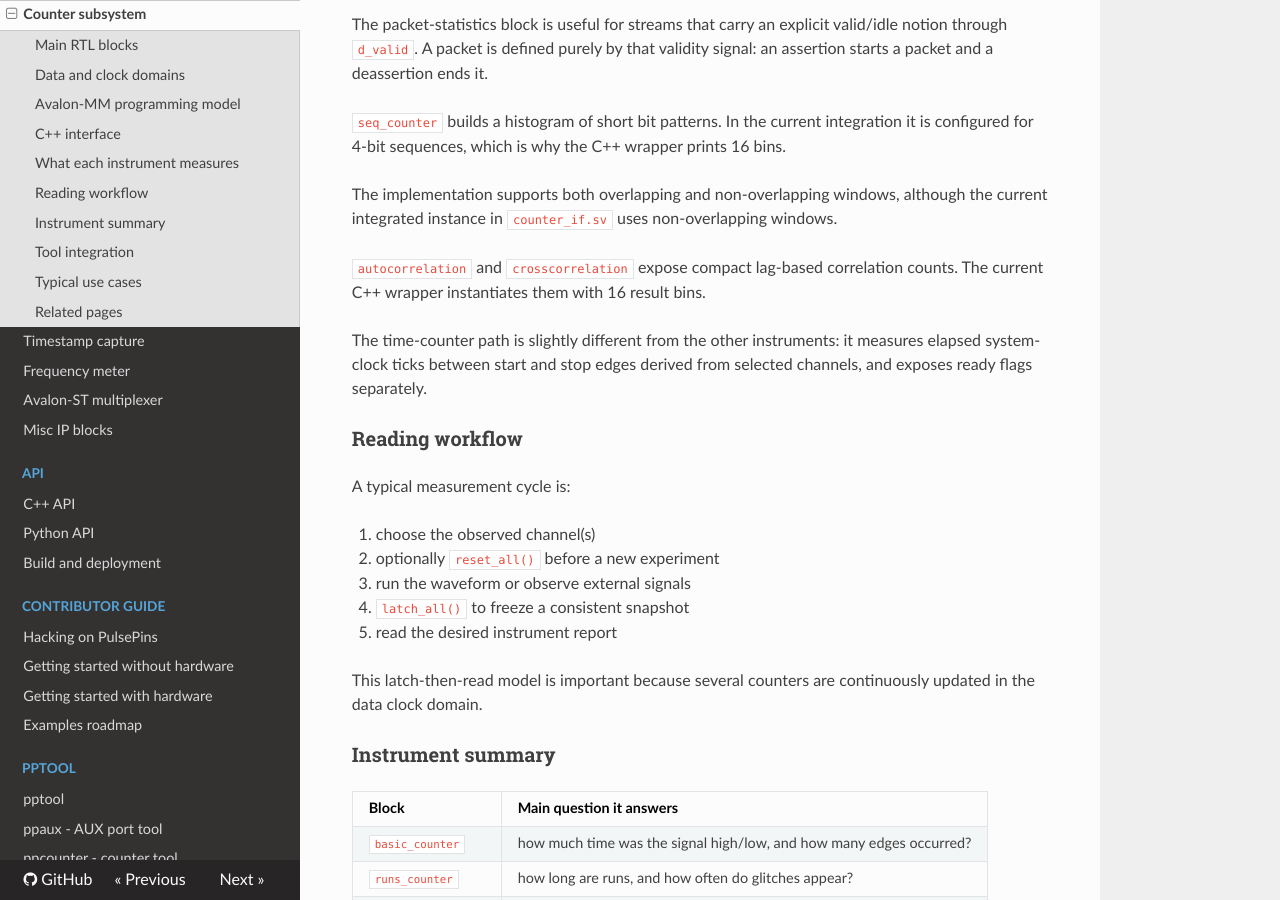
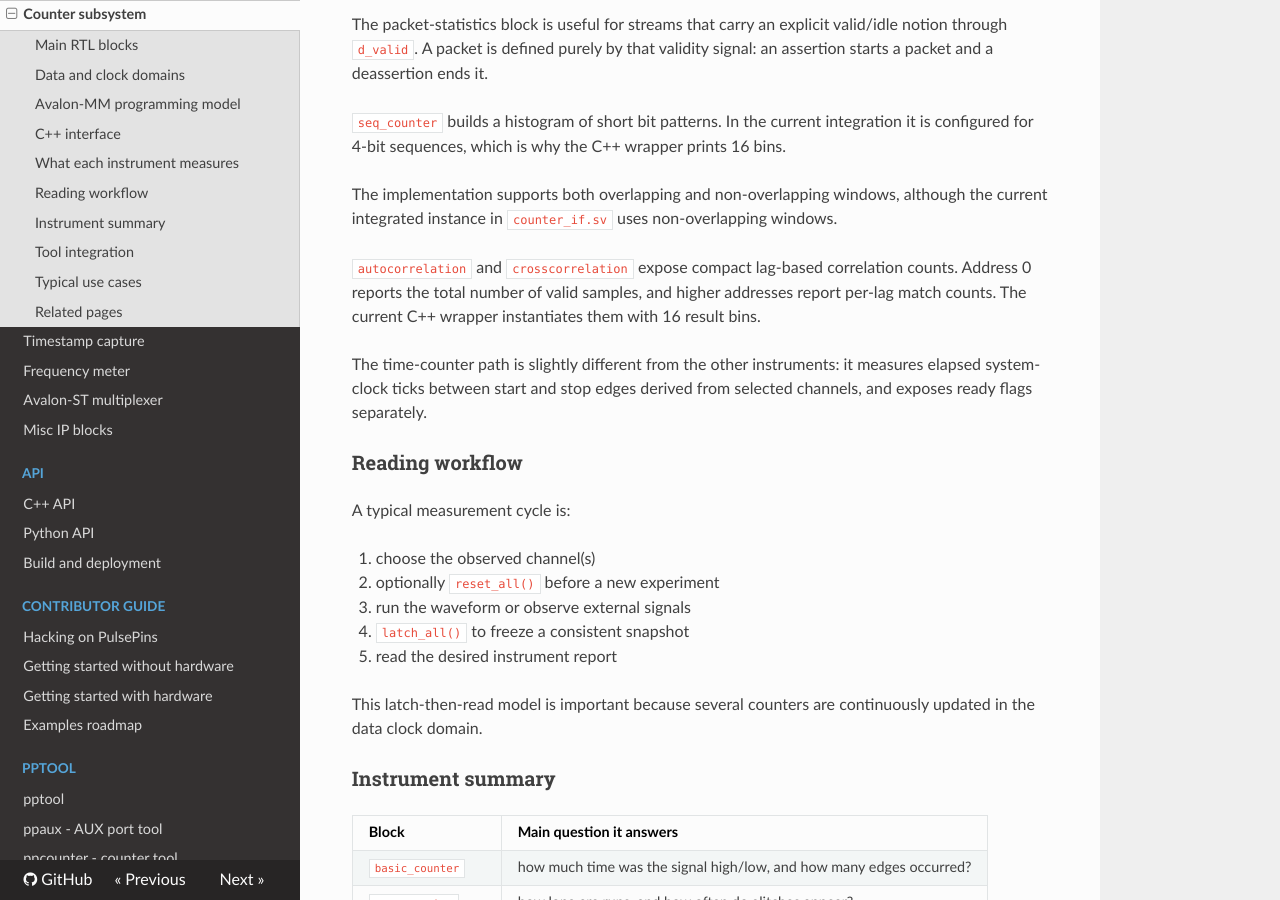
Before and after one commit to rokzitko/PulsePins, an MkDocs documentation site: the page built from docs/docs/counter.md, in a window 1280 px wide and 900 px high, scrolled down 4011 px. Built offline with MkDocs 1.6.1, drawn with Linux system fonts in a browser that asks for light colours; nearby versions of some CDN libraries.

Commit message:
document measurement entry points

```diff
--- a/docs/docs/counter.md
+++ b/docs/docs/counter.md
@@ -142,7 +142,7 @@ The packet-statistics block is useful for streams that carry an explicit valid/i
 
 The implementation supports both overlapping and non-overlapping windows, although the current integrated instance in `counter_if.sv` uses non-overlapping windows.
 
-`autocorrelation` and `crosscorrelation` expose compact lag-based correlation counts. The current C++ wrapper instantiates them with 16 result bins.
+`autocorrelation` and `crosscorrelation` expose compact lag-based correlation counts. Address 0 reports the total number of valid samples, and higher addresses report per-lag match counts. The current C++ wrapper instantiates them with 16 result bins.
 
 The time-counter path is slightly different from the other instruments: it measures elapsed system-clock ticks between start and stop edges derived from selected channels, and exposes ready flags separately.
 
```
Also changed, not shown: 3 other files.
